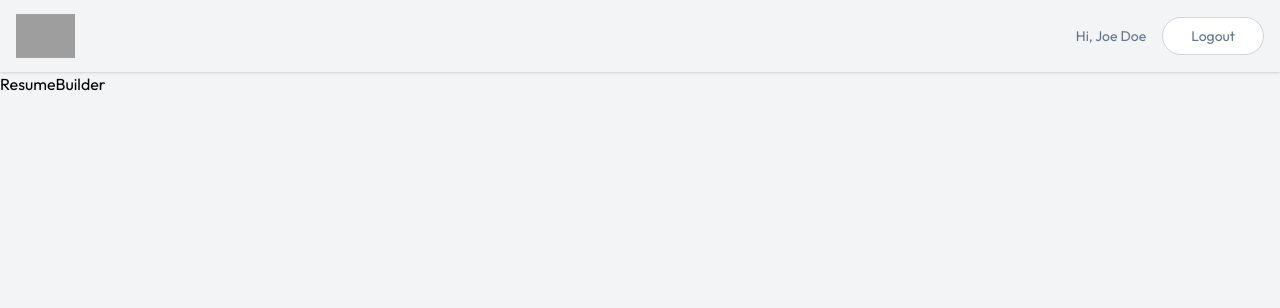
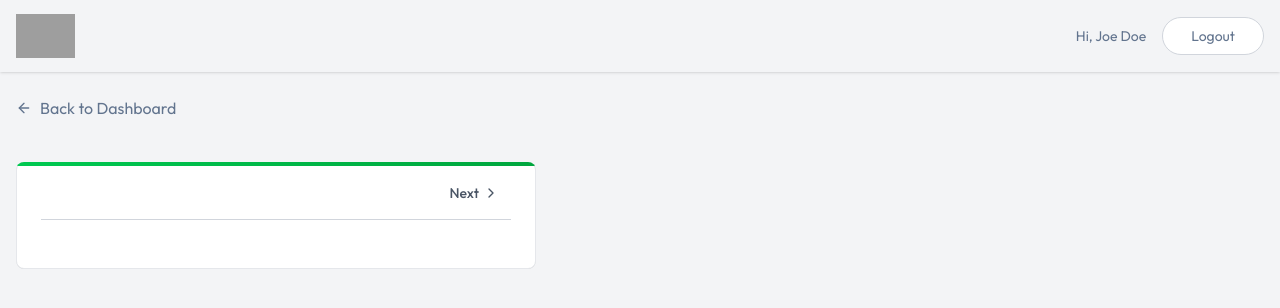
Before and after one commit to shahbaz1957/Resume-Builder, a React (Vite) app in the folder client/: page /app/builder/1 in a window 1280 px wide. Shown: the top 308 px of the page. Built offline with nearby package versions, Linux system fonts and the light colour scheme; grey boxes are pictures that could not be loaded; a web font is replaced by a local one.

Commit message:
add previous and next button setup

```diff
--- a/client/src/pages/ResumeBuilder.jsx
+++ b/client/src/pages/ResumeBuilder.jsx
@@ -1,9 +1,127 @@
-import React from 'react'
+import React, { useEffect, useState, useCallback } from "react";
+import { Link, useParams } from "react-router-dom";
+import dummyResumeData from "../assets/assets/assets";
+import {
+  ArrowLeft,
+  Briefcase,
+  ChevronRight,
+  ChevronsLeft,
+  FileText,
+  FolderIcon,
+  GraduationCap,
+  Sparkles,
+  User,
+} from "lucide-react";
 
 function ResumeBuilder() {
+  const { resumeId } = useParams();
+
+  const [resumeData, setResumeData] = useState({
+    _id: "",
+    title: "",
+    personal_info: {},
+    professional_summary: "",
+    experience: [],
+    education: [],
+    project: [],
+    skills: [],
+    template: "classic",
+    accent_color: "#3B82F6",
+    public: false,
+  });
+
+  const loadExistingResume = useCallback(() => {
+    const resume = dummyResumeData.find((resume) => resume._id === resumeId);
+    if (resume) setResumeData(resume);
+  }, [resumeId]);
+
+  const [activeSectionIndex, setActiveSectionIndex] = useState(0);
+  const [_removeBackground, _setRemoveBackground] = useState(false);
+
+  const sections = [
+    { id: "personal", name: "Personal Info", icon: User },
+    { id: "summary", name: "Summary", icon: FileText },
+    { id: "experience", name: "Experience", icon: Briefcase },
+    { id: "education", name: "Education", icon: GraduationCap },
+    { id: "projects", name: "Projects", icon: FolderIcon },
+    { id: "skills", name: "Skills", icon: Sparkles },
+  ];
+
+  // const activeSection = sections[activeSectionIndex];
+
+  useEffect(() => {
+    loadExistingResume();
+  }, [loadExistingResume]);
+
   return (
-    <div>ResumeBuilder</div>
-  )
+    <div>
+      <div className="max-w-7xl mx-auto px-4 py-6 ">
+        <Link
+          to="/app"
+          className="inline-flex gap-2 items-center text-slate-500 hover:text-slate-700 transition-all"
+        >
+          <ArrowLeft className="size-4" /> Back to Dashboard
+        </Link>
+
+        <h1 className="text-2xl font-semibold mt-4">{resumeData.title}</h1>
+      </div>
+      <div className="max-w-7xl mx-auto px-4 pb-8">
+        <div className="grid lg:grid-cols-12 gp-8 text-white">
+          {/* left side form */}
+
+          <div className="relative lg:col-span-5 rounded-lg overflow-hidden">
+            <div className="bg-white rounded-lg shadow-sm border border-gray-200 p-6 pt-1">
+              {/* progess bar  activeSectionIndex */}
+              <hr className="absolute top-0 left-0 right-0 border-2  border-gray-200" />
+              <hr
+                className="absolute top-0 left-0 right-0  h-1 bg-linear-to-r from-green-500 to-green-600 border-none transition-all duration-2000 "
+                style={{
+                  width: `%${
+                    (activeSectionIndex * 100) / (sections.length - 1)
+                  }%`,
+                }}
+              />
+
+              {/* Section Navigation */}
+              <div className="flex justify-between items-center mb-6 border-b border-gray-300 py-1">
+                <div></div>
+                <div className="flex items-center">
+                  {activeSectionIndex !== 0 && (
+                    <button
+                      onClick={() =>
+                        setActiveSectionIndex((prevIndex) =>
+                          Math.max(prevIndex - 1, 0)
+                        )
+                      }
+                      className="flex items-center gap-1 p-3 rounded-lg text-sm font-medium text-gray-600 hover:bg-gray-50"
+                      disabled={activeSectionIndex === 0}
+                    >
+                      <ChevronsLeft className="size-4" />
+                      Previous
+                    </button>
+                  )}
+                  <button
+                    onClick={() =>
+                      setActiveSectionIndex((prevIndex) =>
+                        Math.min(prevIndex + 1, sections.length - 1)
+                      )
+                    }
+                    className={`flex items-center gap-1 p-3 rounded-lg text-sm font-medium  text-gray-600 hover:bg-gray-50 transition-all ${
+                      activeSectionIndex === sections.length - 1 && "opacity-50"
+                    }`}
+                    disabled={activeSectionIndex === sections.length - 1}
+                  >
+                    Next <ChevronRight className="size-4" />
+                  </button>
+                </div>
+              </div>
+            </div>
+          </div>
+          {/* right side resume preview */}
+        </div>
+      </div>
+    </div>
+  );
 }
 
-export default ResumeBuilder
+export default ResumeBuilder;
```
